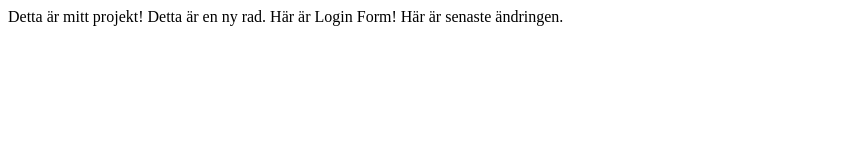
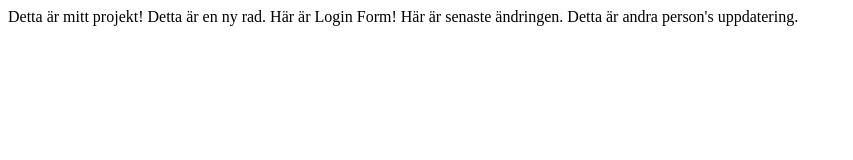
Before and after one commit to MarcusDoceo/Mitt-Projekt, a plain HTML site: page index.html in a window 1280 px wide. Shown: the whole page, without its empty margins (0-853 px from the left). Drawn offline with Linux system fonts and the light colour scheme.

Commit message:
Rättat till fel i index.html filen

```diff
--- a/index.html
+++ b/index.html
@@ -10,5 +10,7 @@
     Här är Login Form!
 
     Här är senaste ändringen.
+
+    Detta är andra person's uppdatering.
   </body>
 </html>
```
